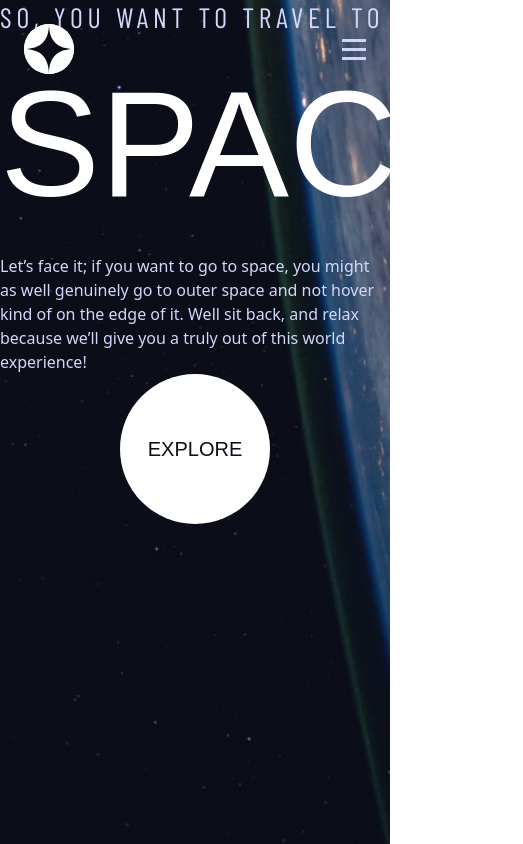
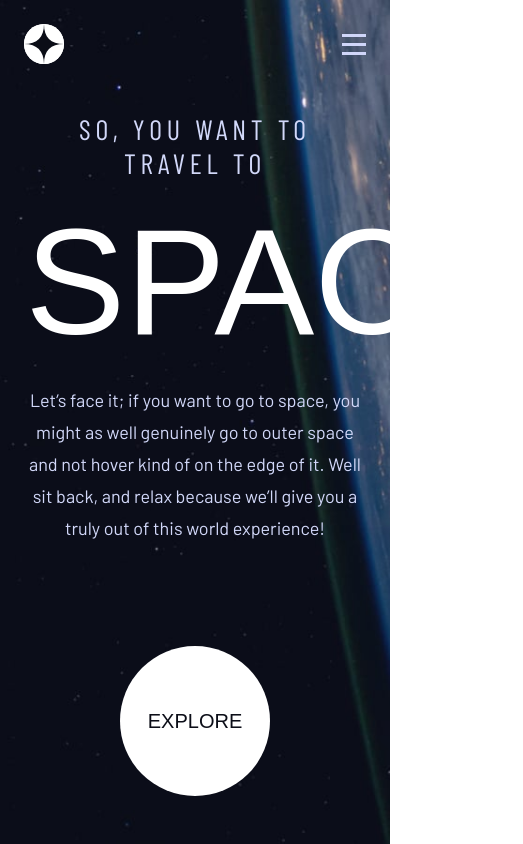
Before and after one commit to aleksandr-efimenko/space-tourism, a Next.js app: page / in a window 390 px wide. Shown: the whole page, 523 px wide, since content can reach past the window. Built offline with nearby package versions, Linux system fonts and the light colour scheme; a web font is replaced by a local one.

Commit message:
make main page fully responsive

```diff
--- a/src/components/Layout.tsx
+++ b/src/components/Layout.tsx
@@ -22,14 +22,19 @@ export function Layout({ children }: { children: React.ReactNode }) {
     <div className={`${bellefair.variable} ${barlowCondensed.variable} ${barlow.variable} text-white `}>
       <header
         className='absolute w-full flex items-center justify-between p-6
-        md:py-0 md:pr-0 md:pl-10 lg:pl-14 lg:top-10 '
+        md:py-0 md:pr-0 md:pl-10 lg:pl-14 lg:top-10'
       >
-        <Link href='/' className='rounded-full bg-white h-fit min-w-fit'>
-          <Image src={logo} alt='logo' width={50} height={50} />
-        </Link>
+        <div
+          className='relative rounded-full bg-white block cursor-pointer
+            h-10 w-10 md:h-12 md:w-12 '
+        >
+          <Link href='/'>
+            <Image src={logo} alt='logo' fill />
+          </Link>
+        </div>
         <hr
-          className='hidden w-full relative left-[2.3%] z-10 opacity-25 bg-white h-[1px]
-                    lg:block'
+          className='relative hidden flex-auto z-10 opacity-25 bg-white h-[1px]
+           lg:ml-[2%] left-[2.5%] lg:block'
         />
         <MainMenuDesktop currentPathname={router.pathname} />
         <button className='block md:hidden' onClick={() => setMobileMenuVisible(true)}>
--- a/src/pages/index.tsx
+++ b/src/pages/index.tsx
@@ -6,11 +6,16 @@ export default function Home() {
     <>
       <div
         className={`min-h-screen
-        md:flex md:flex-col md:items-center md:justify-between md:text-center
+        flex flex-col items-center justify-between text-center
+        pt-28 pb-12
         md:w-[60%] md:mx-auto md:pt-[18%] md:pb-[9%]
         lg:w-full lg:text-left lg:py-[8.1875rem] lg:grid lg:page-container lg:justify-between lg:items-end`}
       >
-        <div className='flex flex-col col-start-2 col-end-7'>
+        <div
+          className='flex flex-col mx-auto w-[87%]
+          lg:w-full
+                    lg:col-start-2 lg:col-end-7'
+        >
           <motion.p
             animate={{ opacity: 1 }}
             initial={{ opacity: 0 }}
@@ -23,7 +28,7 @@ export default function Home() {
             animate={{ opacity: 1 }}
             initial={{ opacity: 0 }}
             transition={{ delay: 0.4 }}
-            className='heading1 my-6'
+            className='heading1 my-4 md:my-6'
           >
             Space
           </motion.h1>
@@ -31,7 +36,7 @@ export default function Home() {
             animate={{ opacity: 1 }}
             initial={{ opacity: 0 }}
             transition={{ delay: 0.6 }}
-            className='text-paleblue'
+            className='body-text text-paleblue'
           >
             Let’s face it; if you want to go to space, you might as well genuinely go to outer space and not hover kind
             of on the edge of it. Well sit back, and relax because we’ll give you a truly out of this world experience!
```
